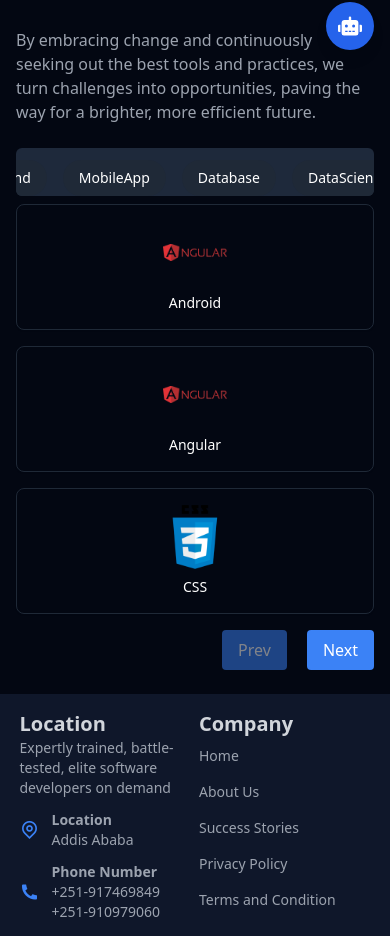
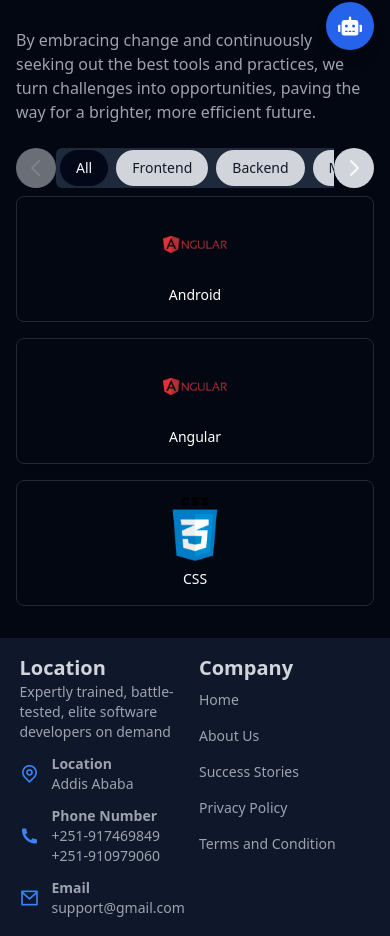
Before and after one commit to abenooo/codex_ethiopia, a React (Vite) app: page /technology in a window 390 px wide. Shown: the part 778-1714 px from the top of the page. Built offline with nearby package versions, Linux system fonts and the light colour scheme.

Commit message:
Update the tabs to be responsive for all media

```diff
--- a/src/components/Technology.tsx
+++ b/src/components/Technology.tsx
@@ -180,47 +180,70 @@ const TechnologyComponent = () => {
     setCurrentPage(0);
   }}
 >
-        <TabsList className="flex overflow-x-auto whitespace-nowrap py-6">
+  <div className="flex items-center">
+    {/* Previous Button */}
+    <button
+      onClick={() => {
+        const allKeys = Object.keys(technologies);
+        const currentIndex = allKeys.indexOf(activeTab);
+        if (currentIndex > 0) {
+          setActiveTab(allKeys[currentIndex - 1]);
+        }
+      }}
+      className="p-2 bg-gray-300 rounded-full disabled:opacity-50"
+      disabled={Object.keys(technologies).indexOf(activeTab) === 0}
+    >
+      <svg xmlns="http://www.w3.org/2000/svg" className="h-6 w-6" fill="none" viewBox="0 0 24 24" stroke="currentColor">
+        <path strokeLinecap="round" strokeLinejoin="round" strokeWidth="2" d="M15 19l-7-7 7-7" />
+      </svg>
+    </button>
+
+    {/* Tabs List */}
+    <div className="flex overflow-x-auto w-full">
+      <TabsList className="flex whitespace-nowrap py-2 space-x-2">
         {Object.keys(technologies).map((category) => (
           <TabsTrigger
             key={category}
             value={category}
-              className={`px-4 py-2 mt-3 text-sm font-medium rounded-full ${
+            className={`px-4 py-2 text-sm font-medium rounded-full ${
               activeTab === category
-                  ? "bg-gray-900 dark:bg-white text-white dark:text-black"
-                  : "bg-gray-300 dark:bg-gray-800 text-gray-900 dark:text-white"
-              } mx-2`}
+                ? "bg-gray-900 text-white"
+                : "bg-gray-300 text-gray-900"
+            }`}
           >
             {category}
           </TabsTrigger>
         ))}
       </TabsList>
+    </div>
+
+    {/* Next Button */}
+    <button
+      onClick={() => {
+        const allKeys = Object.keys(technologies);
+        const currentIndex = allKeys.indexOf(activeTab);
+        if (currentIndex < allKeys.length - 1) {
+          setActiveTab(allKeys[currentIndex + 1]);
+        }
+      }}
+      className="p-2 bg-gray-300 rounded-full disabled:opacity-50"
+      disabled={Object.keys(technologies).indexOf(activeTab) === Object.keys(technologies).length - 1}
+    >
+      <svg xmlns="http://www.w3.org/2000/svg" className="h-6 w-6" fill="none" viewBox="0 0 24 24" stroke="currentColor">
+        <path strokeLinecap="round" strokeLinejoin="round" strokeWidth="2" d="M9 5l7 7-7 7" />
+      </svg>
+    </button>
+  </div>
+
   {Object.entries(technologies).map(([category, techList]) => (
-          <TabsContent key={category} value={category}>
-            <div className="grid grid-cols-1 sm:grid-cols-3 md:grid-cols-4 lg:grid-cols-5 gap-4">
+    <TabsContent key={category} value={category} className="block">
+      <div className="grid grid-cols-1 gap-4">
         {renderTechnologies(techList)}
-            </div>
-            <div className="flex justify-end gap-5 mt-4">
-              <button
-                onClick={handlePrevPage}
-                disabled={currentPage === 0}
-                className="px-4 py-2 bg-primary text-white rounded disabled:opacity-50"
-              >
-                Prev
-              </button>
-              <button
-                onClick={handleNextPage}
-                disabled={
-                  currentPage * itemsPerPage + itemsPerPage >= techList.length
-                }
-                className="px-4 py-2 bg-primary text-white  rounded disabled:opacity-50"
-              >
-                Next
-              </button>
       </div>
     </TabsContent>
   ))}
 </Tabs>
+
     </div>
   );
 };
```
Lines whose indentation alone changed are shown as unchanged.
